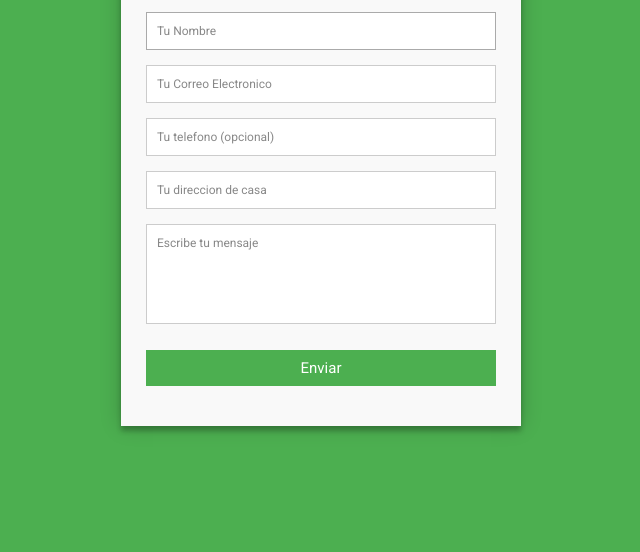
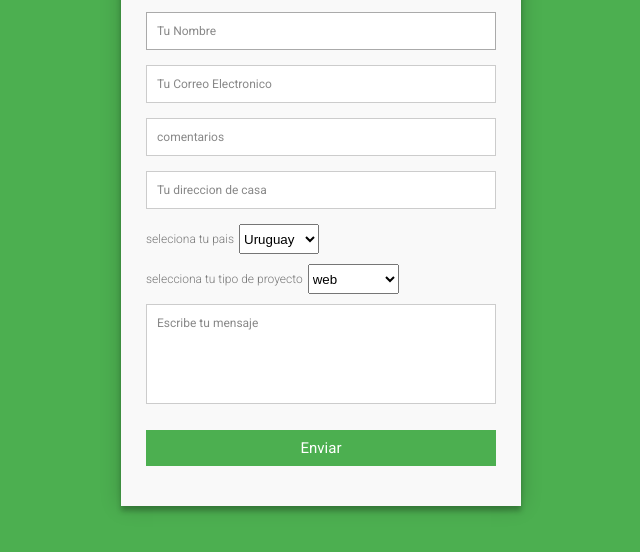
Before and after one commit to Luis-Fer246/fundacion, a plain HTML site: page paginas/formulario.html in a window 1280 px wide. Shown: the part 248-800 px from the top of the page, without its empty margins (319-959 px from the left). Drawn offline with Linux system fonts and the light colour scheme.

Commit message:
formulario

```diff
--- a/paginas/formulario.css
+++ b/paginas/formulario.css
@@ -65,6 +65,14 @@ fieldset {
   width: 100%;
 }
 
+.elegir{
+  display: flex;
+
+}
+.elegir p{
+  padding-right: 5px;
+
+}
 #contact input[type="text"],
 #contact input[type="email"],
 #contact input[type="tel"],
--- a/paginas/formulario.html
+++ b/paginas/formulario.html
@@ -17,10 +17,26 @@
       <input placeholder="Tu Correo Electronico" type="email" tabindex="2" required>
     </fieldset>
     <fieldset>
-      <input placeholder="Tu telefono (opcional)" type="tel" tabindex="3" required>
+      <input placeholder="comentarios" type="text" tabindex="3" required>
     </fieldset>
     <fieldset>
       <input placeholder="Tu direccion de casa" type="text" tabindex="4" required>
+    </fieldset>
+    <fieldset class="elegir">
+      <p>seleciona tu pais</p>
+      <select id="slcPaises">
+        <option value="uy">Uruguay</option>
+        <option value="ar">Argentina</option>
+        <option value="br">Brasil</option>
+    </select>
+    </fieldset>
+    <fieldset class="elegir">
+      <p>selecciona tu tipo de proyecto</p>
+      <select id="slcPaises">
+        <option value="uy">web</option>
+        <option value="ar">fundacion</option>
+        <option value="br">contruccion</option>
+    </select>
     </fieldset>
     <fieldset>
       <textarea placeholder="Escribe tu mensaje" tabindex="5" required></textarea>
```
